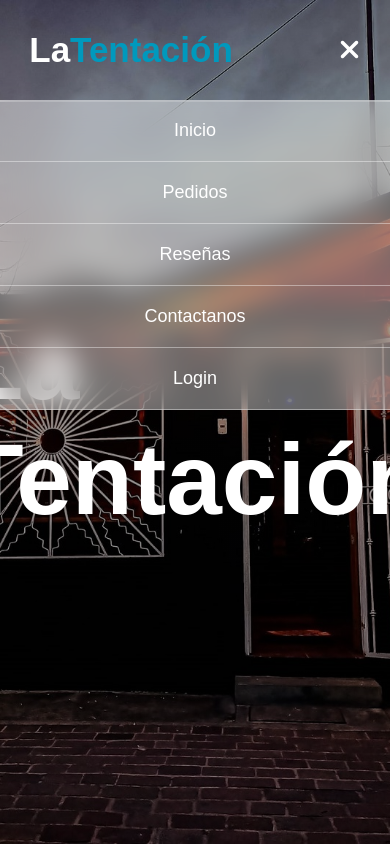
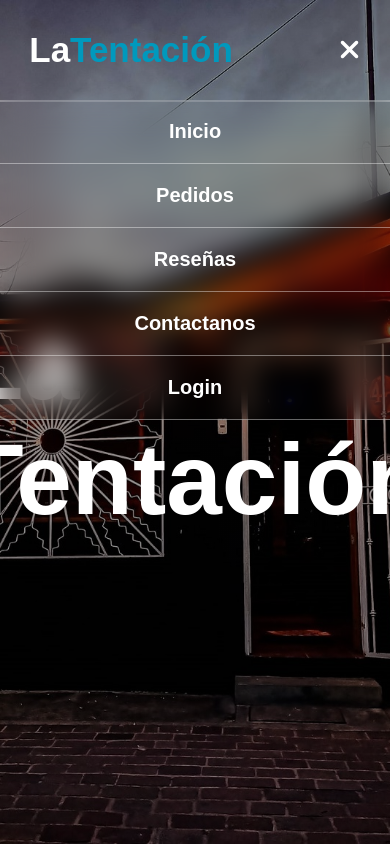
Before and after one commit to BryanChrisRH/La-Tentacion-Web-Site, a plain HTML site: page index.html in a window 390 px wide. Both pictures are taken after a click on the icon 347 px from the left and 50 px from the top of the page. Shown: the top 844 px of the page. Drawn offline with Linux system fonts and the light colour scheme.

Commit message:
Nuevo Comitt

```diff
--- a/login/loginstyles.css
+++ b/login/loginstyles.css
@@ -1,8 +1,89 @@
 *{
+    padding: 0;
     margin: 0;
-    padding: 0;
     box-sizing: border-box;
-  }
+    font-family: sans-serif;
+    text-decoration: none;
+    font-weight: 800;
+}
+header{
+    position: fixed;
+    top: 0;
+    left: 0;
+    right: 0;
+    border-bottom: 2px solid rgba(255, 255, 255, 0.4);
+    z-index: 2;
+}
+header nav{
+    display: flex;
+    justify-content: space-between;
+    align-items: center;
+    height: 100px;
+    width: 85%;
+    margin: auto;
+}
+header nav .logo{
+    font-size: 35px;
+    color: #fff;
+    font-weight: 700;
+}
+header nav .logo span{
+    color: #0099bd;
+}
+header nav .nav-links a{
+    color: white;
+    font-size: 20px;
+    margin-left: 35px;
+    text-transform: capitalize;
+    transition: 0.4s;
+}
+header nav .nav-links a:hover{
+    color: #0099bd;
+}
+
+#btnM{
+    display: none;
+}
+
+@media(max-width : 750px){
+    #btnM{
+        display: block;
+        color: #fff;
+        font-size: 28px;
+        position: absolute;
+        top: 50%;
+        right: 30px;
+        transform: translateY(-50%);
+    }
+    header nav .nav-links{
+        position: absolute;
+        top: -100vh;
+        width: 100%;
+        background: rgba(255, 255, 255, 0.0);
+        backdrop-filter: blur(15px);
+        left: 0;
+        display: flex;
+        flex-wrap: wrap;
+        text-align: center;
+        transition: 0.4s;
+    }
+    header nav .nav-links.active{
+        top: 100%;
+    }
+    header nav .nav-links a{
+        width: 100%;
+        margin-left: 0;
+        padding: 20px 0;
+        border-bottom: 1px solid rgba(255, 255, 255, 0.4);
+        transition: 0.3s;
+    }
+    header nav .nav-links a:hover{
+        color: #fff;
+        background-color: #0099bd;
+    }
+}
+
+
   body{
       width: 100%;
       height: 100%;
@@ -109,8 +190,6 @@
       height: 40px;
       transition: 1s;
       margin-top: 70px;
-
-
   }
   #login_button a{
       position: absolute;
--- a/styles.css
+++ b/styles.css
@@ -4,6 +4,7 @@
     box-sizing: border-box;
     font-family: sans-serif;
     text-decoration: none;
+    font-weight: 800;
 }
 header{
     position: fixed;
@@ -30,8 +31,8 @@ header nav .logo span{
     color: #0099bd;
 }
 header nav .nav-links a{
-    color: #fff;
-    font-size: 18px;
+    color: white;
+    font-size: 20px;
     margin-left: 35px;
     text-transform: capitalize;
     transition: 0.4s;
@@ -76,7 +77,7 @@ header nav .nav-links a:hover{
         position: absolute;
         top: -100vh;
         width: 100%;
-        background: rgba(255, 255, 255, 0.4);
+        background: rgba(255, 255, 255, 0.0);
         backdrop-filter: blur(15px);
         left: 0;
         display: flex;
```
Also changed, not shown: index.html (+1 -0 lines), login/login.html (+13 -0 lines), login/scriptlogin.js (+9 -0 lines).
